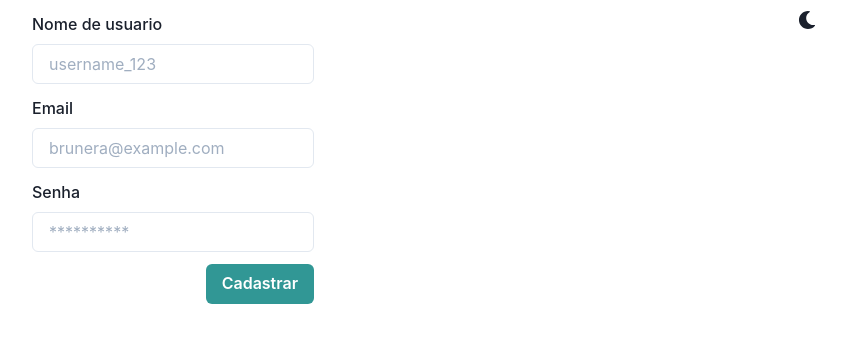
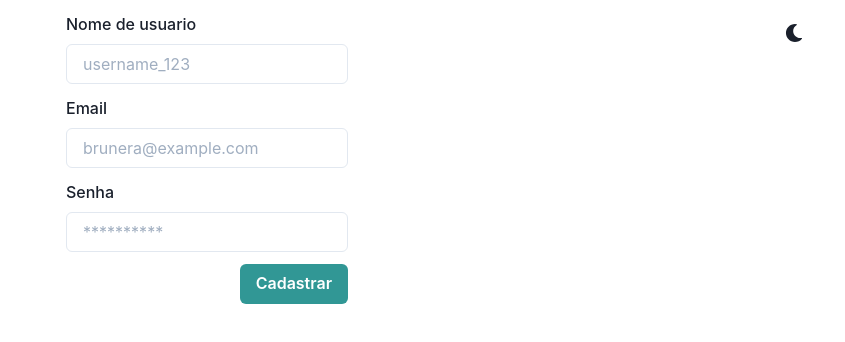
Before and after one commit to vscncls/gamist, a React (Create React App) app in the folder frontend/: page /singup in a window 1280 px wide. Shown: the top 342 px of the page, without its empty margins (433-1278 px from the left). Built offline with nearby package versions, Linux system fonts and the light colour scheme.

Commit message:
added game page

```diff
--- a/frontend/src/App.tsx
+++ b/frontend/src/App.tsx
@@ -15,7 +15,7 @@ import { Game } from "./pages/Game";
 export const App = () => (
   <Router>
     <Box textAlign="center" fontSize="xl">
-      <ColorModeSwitcher justifySelf="flex-end" />
+      <ColorModeSwitcher />
       <Switch>
         <Route path="/singup">
           <Singup />
--- a/frontend/src/ColorModeSwitcher.tsx
+++ b/frontend/src/ColorModeSwitcher.tsx
@@ -16,7 +16,9 @@ export const ColorModeSwitcher: React.FC<ColorModeSwitcherProps> = (props) => {
 
   return (
     <IconButton
-      float="right"
+      position="absolute"
+      right="1vw"
+      top="1vw"
       marginRight="20px"
       size="md"
       fontSize="lg"
--- a/frontend/src/pages/Game.tsx
+++ b/frontend/src/pages/Game.tsx
@@ -1,7 +1,13 @@
 import * as React from "react";
 import axios from "axios";
-import { Text } from "@chakra-ui/react";
-import { FaTruckLoading } from "react-icons/fa";
+import {
+  Text,
+  Button,
+  Center,
+  Image,
+  Grid,
+  GridItem,
+} from "@chakra-ui/react";
 
 type GameResponse = { id: string; name: string; coverUrl: string };
 
@@ -16,13 +22,30 @@ export const Game: React.FC<{ id: string }> = ({ id }) => {
     (async () => {
       setGame(await fetchGame(id));
     })();
-  }, []);
+  }, [id]);
 
   if (!game) {
-    return <FaTruckLoading />;
+    return (
+      <Center height="100vh">
+        <Button isLoading={true} variant="outline" />
+      </Center>
+    );
   }
 
   console.log(game);
 
-  return <Text>{game?.name}</Text>;
+  return (
+    <Grid height="100vh" margin="5vw" templateColumns="200px auto" gap="40px">
+      <GridItem>
+        <Image
+          fallbackSrc="https://external-content.duckduckgo.com/iu/?u=https%3A%2F%2Fwww.rossendaleplayers.org.uk%2FPublic%2Fimages%2Fimagenotfound.jpg&f=1&nofb=1"
+          src={game.coverUrl}
+          boxSize="200px"
+        />
+      </GridItem>
+      <GridItem>
+        <Text paddingTop="30px" float="left">{game?.name}</Text>
+      </GridItem>
+    </Grid>
+  );
 };
```
Also changed, not shown: frontend/package.json (+9 -1 lines).
